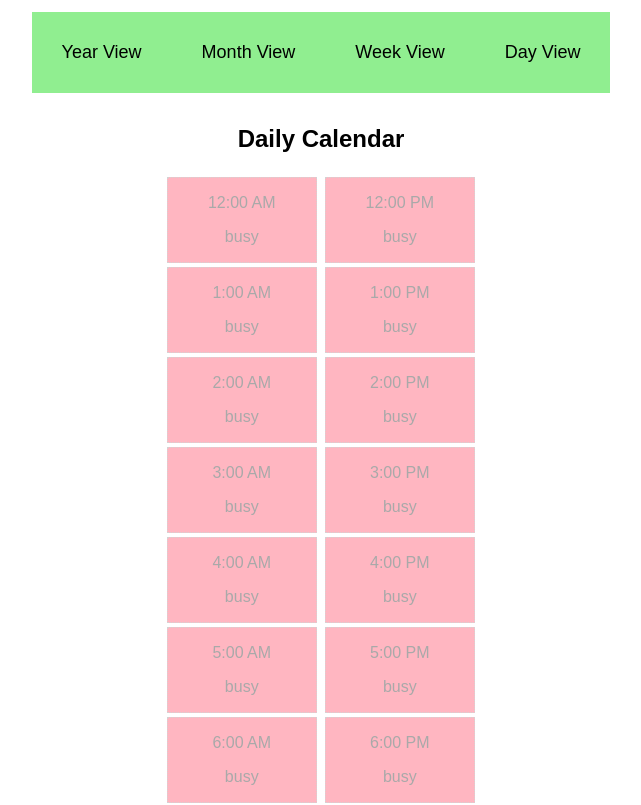
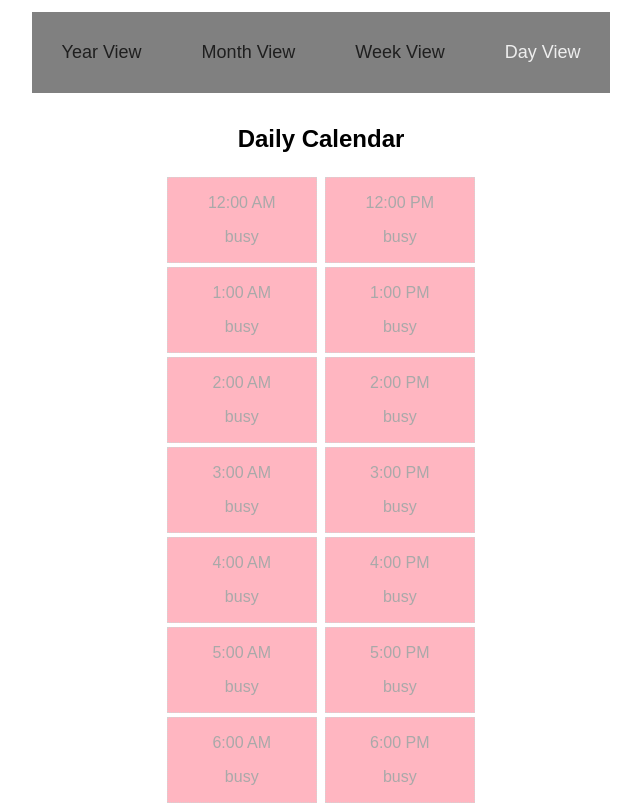
Before and after one commit to shimoal/are-you-free, a React (Create React App) app: page / in a window 1280 px wide. Shown: the top 805 px of the page, without its empty margins (319-960 px from the left). Built offline with nearby package versions, Linux system fonts and the light colour scheme.

Commit message:
Add styling for menu

```diff
--- a/src/components/CalendarMenuItem.js
+++ b/src/components/CalendarMenuItem.js
@@ -3,10 +3,13 @@ import React from 'react';
 
 export default function(props) {
 	const  { selectedView, setView, view } = props;
+
 	const viewName = view.charAt(0).toUpperCase() + view.slice(1);
+	const className = selectedView === view ? 'selected' : 'default';
 
 	return <div
-				class={selectedView === view ? 'selected' : 'default'}
-				onClick={() => setView(view)}>{viewName} View
+				className={className}
+				onClick={() => setView(view)}>
+					{viewName} View
 	</div>;
 }
--- a/src/styles/CalendarMenu.css
+++ b/src/styles/CalendarMenu.css
@@ -4,7 +4,7 @@ nav {
 }
 
 nav div {
-	background-color: lightgreen;
+	background-color: gray;
 	display: block;
 	float: left;
 	font-size: 18px;
@@ -15,3 +15,11 @@ nav div:hover {
 	color: white;
 	cursor: pointer;
 }
+
+.selected {
+	color: #EEE;
+}
+
+.default {
+	color: #1F1F1F;
+}
```
